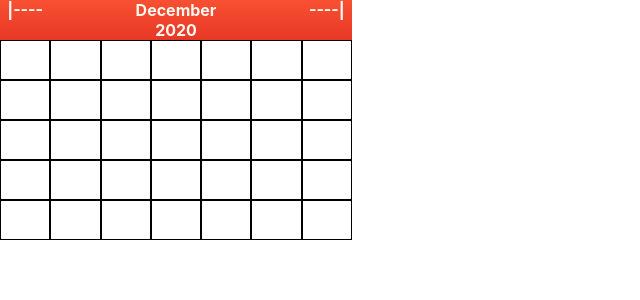
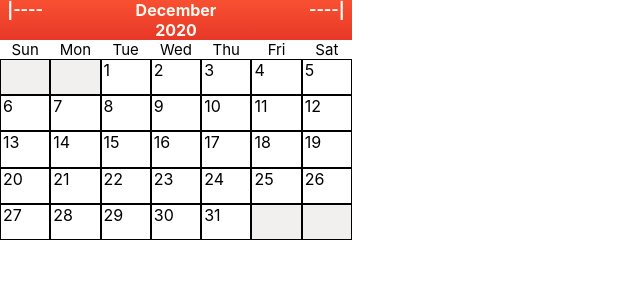
Before and after one commit to AnthonyClausing/notepad, a React (Create React App) app: page / in a window 1280 px wide. Shown: the top 300 px of the page, without its empty margins (0-640 px from the left). Built offline with nearby package versions, Linux system fonts and the light colour scheme; the HTML template or start-up script is replaced by a standard one.

Commit message:
calendar component - nav thru months - styling - setting of new days/weeks on change

```diff
--- a/src/Calendar.css
+++ b/src/Calendar.css
@@ -2,7 +2,11 @@
   height: 15rem;
   width: 22rem;
   display: grid;
-  grid-template-rows: 0.8fr repeat(5,1fr);
+  grid-template-rows: 0.8fr 0.4fr repeat(5,1fr);
+}
+#calendar.long-month{
+  height: 17.5rem;
+  grid-template-rows: 0.8fr 0.4fr repeat(6,1fr);
 }
 .header {
   display: grid;
@@ -29,12 +33,18 @@
 .chevrons {
   cursor: pointer;
 }
-.week {
+.days-of-week {
+  font-size: 15px;
+}
+.week, .days-of-week {
   display: grid;
   grid-template-columns: repeat(7,1fr);
 }
 .week > div:nth-child(n){
   border: 1px black solid;
+}
+.day.gray {
+  background-color: #f0ececd8;
 }
 .day:hover {
   background: #98beff70;
--- a/src/Calendar.tsx
+++ b/src/Calendar.tsx
@@ -1,80 +1,110 @@
-import { number } from 'prop-types';
-import { startOfToday, format } from 'date-fns';
-import React from 'react';
-import './Calendar.css';
+import { number } from "prop-types";
+import { startOfToday, getDaysInMonth, toDate, format } from "date-fns";
+import React from "react";
+import "./Calendar.css";
 
 //TODO:
 // colors property connected to settings
+// additional logic for nav to next year
 type props = {}
-type state = {selectedMonth: string, selectedDay: string, selectedYear: string}
+type state = {selectedMonth: string, selectedDay: string, selectedYear: string, weeks: Array<Array<undefined | number>> }
 
 class Calendar extends  React.Component<props,state> {
-  state: state = {selectedMonth: '', selectedDay: '', selectedYear: ''}
-  dow : string[] = ['Sunday', 'Monday','Tuesday','Wednesday','Thursday','Friday','Saturday']
-  months : string[] = ['January','February','March','April','May', 'June', 'July','August','September','October','November','December']
+  state: state = {selectedMonth: "", selectedDay: "", selectedYear: "", weeks: []}
+  dow : string[] = ["Sunday", "Monday","Tuesday","Wednesday","Thursday","Friday","Saturday"]
+  months : string[] = ["January","February","March","April","May", "June", "July","August","September","October","November","December"]
 
   componentDidMount(){
-    let [month,day,year] = format(startOfToday(),'MMMM d yyyy').split(' ')
+    // #calendar height: 17.5rem; grid-template-rows: .8fr .4fr repeat(6,1fr);////when 6 week month
+    let today = startOfToday()
+    let [month,day,year] = format(today,"MMMM d yyyy").split(" ")
     this.setState({selectedMonth: month, selectedDay: day, selectedYear: year })
+  }
+  componentWillUpdate(_nextProps : props, nextState : state) {
+    if(nextState.selectedYear !== this.state.selectedYear || nextState.selectedMonth !== this.state.selectedMonth){
+      //change selectedDay if selectedDay > 28 check various stuff
+      //OR on change of these states change selectedDay to 1
+      this.populateWeeks(+nextState.selectedYear, this.months.indexOf(nextState.selectedMonth))
+    }
+  }
+
+  populateWeeks(year: number, month: number) {
+    let date = toDate(new Date(year, month, 1))
+    let daysInMonth = getDaysInMonth(date)
+    let idxToAdd = date.getDay()
+    let weeksArray : Array<Array<any>> = []
+    let dowArray : Array<any> = []
+    for(let i = 1; i <= daysInMonth;i++){
+      dowArray[idxToAdd] = i
+      if(i === daysInMonth) { weeksArray.push([...dowArray]) }
+      if(idxToAdd === 6){
+        weeksArray.push([...dowArray])
+        dowArray = []
+        idxToAdd = 0
+      } else {
+        idxToAdd++
+      }
+    }
+    while(weeksArray[weeksArray.length - 1].length < 7) {
+      weeksArray[weeksArray.length - 1].push(undefined)
+    }
+    this.setState({weeks: weeksArray})
+  }
+  increment() {
+    //by month
+    let idx: number = this.months.indexOf(this.state.selectedMonth)
+    if(idx === 11) {
+      this.setState({selectedMonth: this.months[0]})
+    }else {
+      this.setState({selectedMonth: this.months[idx + 1]})
+    }
+  }
+  decrement() {
+    //by month
+    let idx: number = this.months.indexOf(this.state.selectedMonth)
+    if(idx === 0) {
+      this.setState({selectedMonth: this.months[11]})
+    }else {
+      this.setState({selectedMonth: this.months[idx - 1]})
+    }
   }
 
   render(){
+    const calendarClass: string = this.state.weeks.length === 6 ? "long" : ""
+
     return (
-      <div id="calendar">
+      <div id="calendar" className={calendarClass}>
         {/* "invisible[^overflow-y: hidden???]" sliding down "modal" onClick day element */}
         <div className="header red">
-          <div className="chevrons">|----</div>
+          <div className="chevrons" onClick={() => this.decrement()}>|----</div>
           <div>
             <div>{this.state.selectedMonth}</div>
             <div>{this.state.selectedYear}</div>
           </div>
-          <div className="chevrons">----|</div>
+          <div className="chevrons" onClick={() => this.increment()}>----|</div>
         </div>
-        <div className="week">
-          <div className="day 0"><div></div></div>
-          <div className="day 1"></div>
-          <div className="day 2"></div>
-          <div className="day 3"></div>
-          <div className="day 4"></div>
-          <div className="day 5"></div>
-          <div className="day 6"></div>
+        <div className="days-of-week">
+          {this.dow.map(d => {
+            return (<div>{d.slice(0,3)}</div>)
+          })}
         </div>
-        <div className="week">
-          <div className="day 0"><div></div></div>
-          <div className="day 1"></div>
-          <div className="day 2"></div>
-          <div className="day 3"></div>
-          <div className="day 4"></div>
-          <div className="day 5"></div>
-          <div className="day 6"></div>
-        </div>
-        <div className="week">
-          <div className="day 0"><div></div></div>
-          <div className="day 1"></div>
-          <div className="day 2"></div>
-          <div className="day 3"></div>
-          <div className="day 4"></div>
-          <div className="day 5"></div>
-          <div className="day 6"></div>
-        </div>
-        <div className="week">
-          <div className="day 0"><div></div></div>
-          <div className="day 1"></div>
-          <div className="day 2"></div>
-          <div className="day 3"></div>
-          <div className="day 4"></div>
-          <div className="day 5"></div>
-          <div className="day 6"></div>
-        </div>
-        <div className="week">
-          <div className="day 0"><div></div></div>
-          <div className="day 1"></div>
-          <div className="day 2"></div>
-          <div className="day 3"></div>
-          <div className="day 4"></div>
-          <div className="day 5"></div>
-          <div className="day 6"></div>
-        </div>
+        {
+          this.state.weeks.map(days => {
+            return(
+              <div className="week">
+                {
+                  days.map((day, idx) => {
+                    return (
+                      <div className={`day ${idx} ${!day? "gray" : ""}`}>
+                        <div>{day ? day : ""}</div>
+                      </div>
+                    )
+                  })
+                }
+              </div>
+            )
+          })
+        }
       </div>
     );
   }
```
